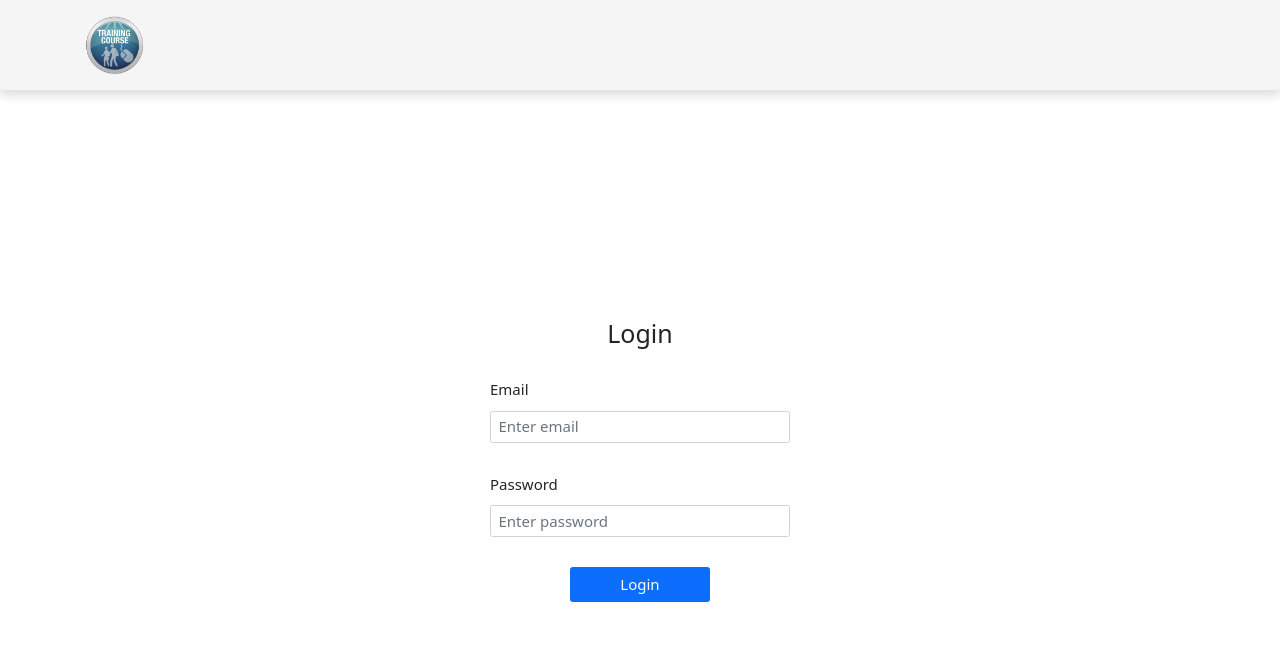
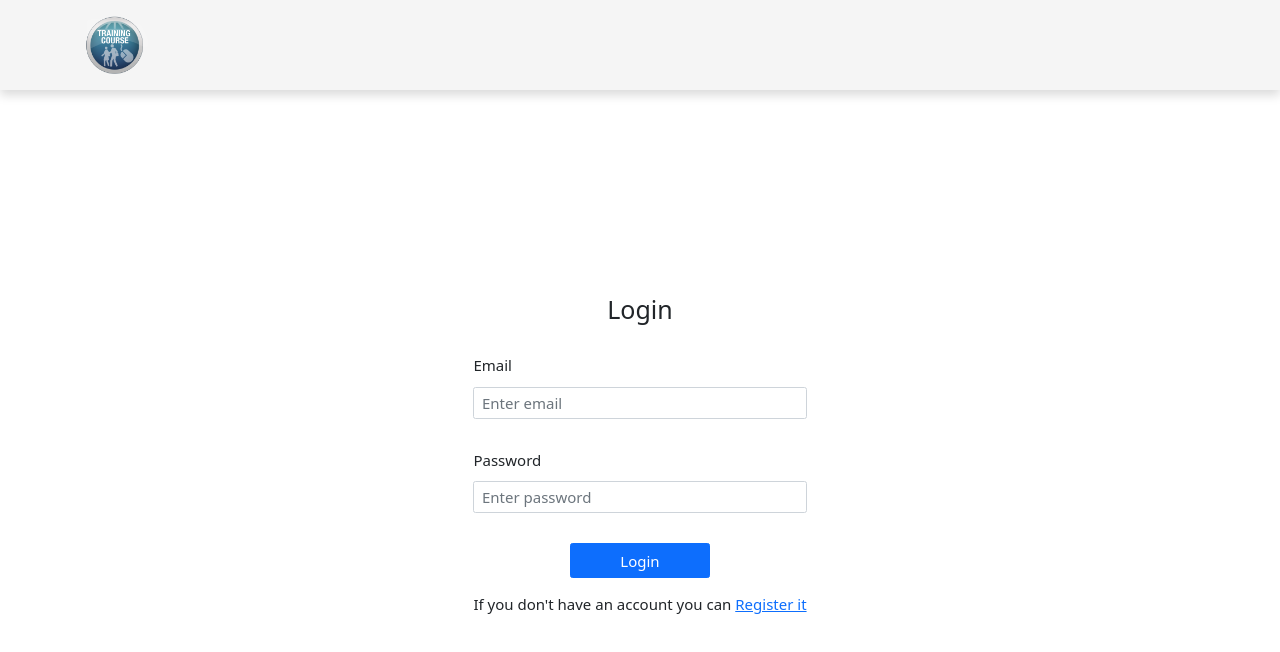
Before and after one commit to manovik/course-app, a React (Create React App) app: page /login in a window 1280 px wide. Shown: the top 652 px of the page. Built offline with nearby package versions, Linux system fonts and the light colour scheme.

Commit message:
feat: finish markup for Login page

```diff
--- a/src/components/Login/Login.jsx
+++ b/src/components/Login/Login.jsx
@@ -1,6 +1,10 @@
+import React, { useRef } from 'react';
+
+import { Link } from 'react-router-dom';
+
 import Button from 'common/Button/Button';
 import { Input } from 'common/Input';
-import React, { useRef } from 'react';
+
 import './login.scss';
 
 export const Login = () => {
@@ -41,6 +45,10 @@ export const Login = () => {
               type='submit'
             />
           </div>
+          <p className='mt-4'>
+            If you don't have an account you can{' '}
+            <Link to={'/registration'}>Register it</Link>
+          </p>
         </form>
       </div>
     </div>
```
